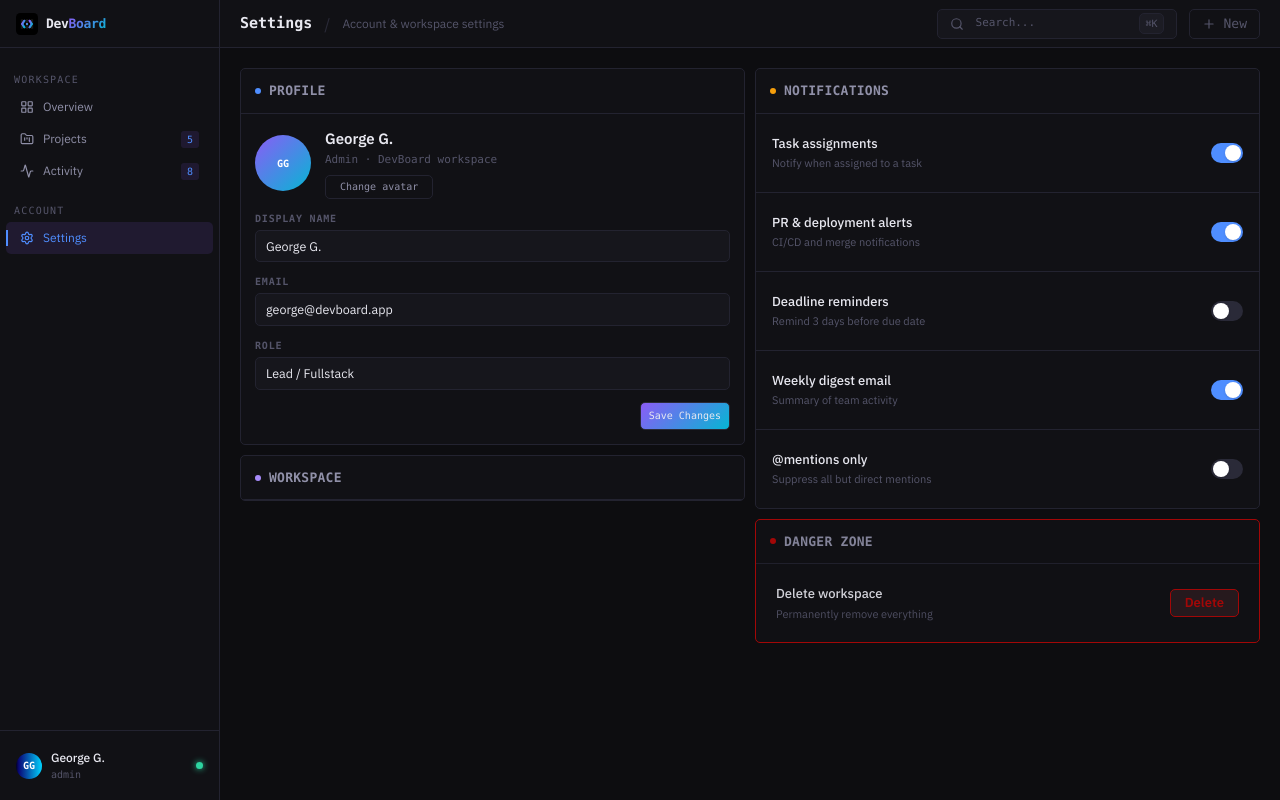
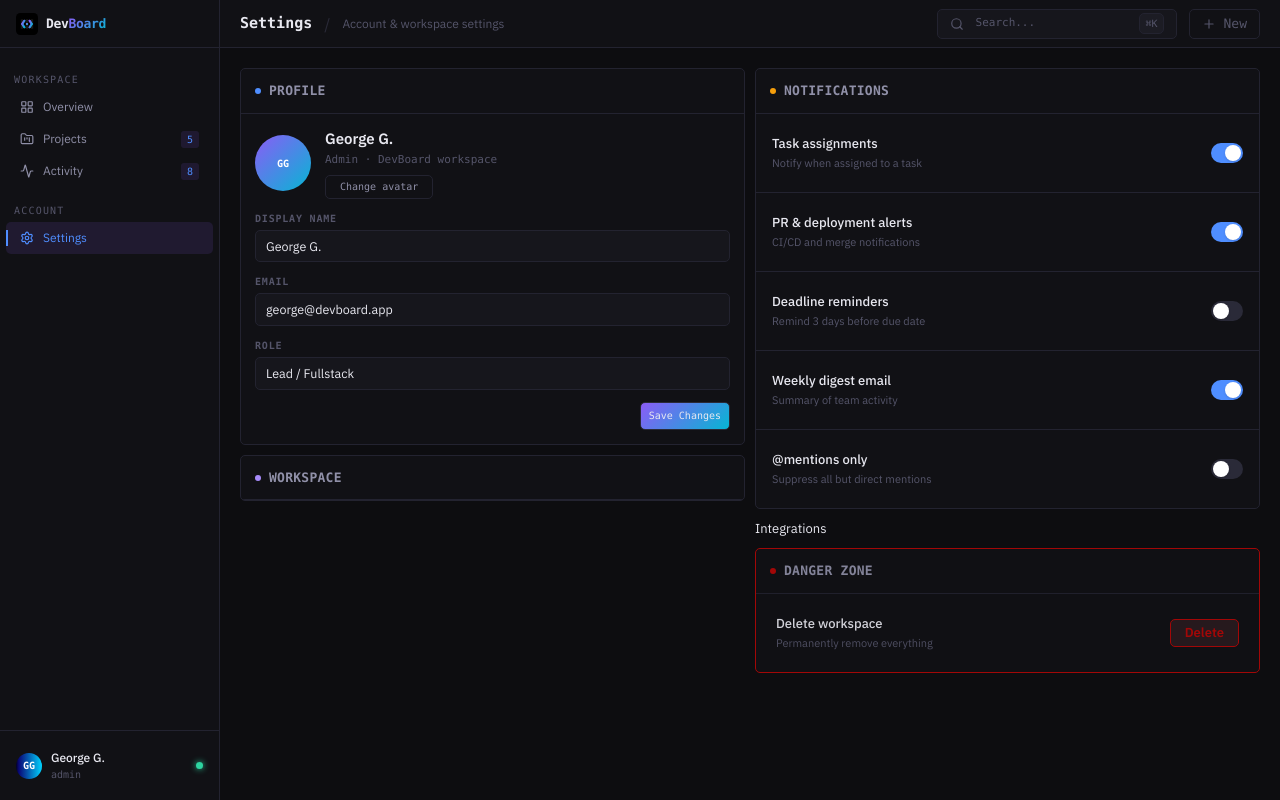
Before and after one commit to georgegoodluck/DevBoard, a Next.js app: page /settings in a window 1280 px wide. Built offline with nearby package versions, Linux system fonts and the light colour scheme.

Commit message:
feat(IntegrationSettings): create boilerplate

```diff
--- a/app/(dashboard)/settings/page.tsx
+++ b/app/(dashboard)/settings/page.tsx
@@ -2,6 +2,7 @@ import ProfileSettings from "@/components/settings/ProfileSettings";
 import NotificationSettings from "@/components/settings/NotificationSettings";
 import DangerZoneSettings from "@/components/settings/DangerZoneSettings";
 import WorkspaceSettings from "@/components/settings/WorkspaceSettings";
+import IntegrationSettings from "@/components/settings/IntegrationSettings";
 
 export default function SettingsPage() {
   return (
@@ -12,6 +13,7 @@ export default function SettingsPage() {
       </div>
       <div className="flex flex-col gap-2.5">
         <NotificationSettings />
+        <IntegrationSettings />
         <DangerZoneSettings />
       </div>
     </div>
--- /dev/null
+++ b/components/settings/IntegrationSettings.tsx
@@ -0,0 +1,7 @@
+export default function IntegrationSettings() {
+    return (
+        <div>
+            <h1>Integrations</h1>
+        </div>
+    )
+}
```
